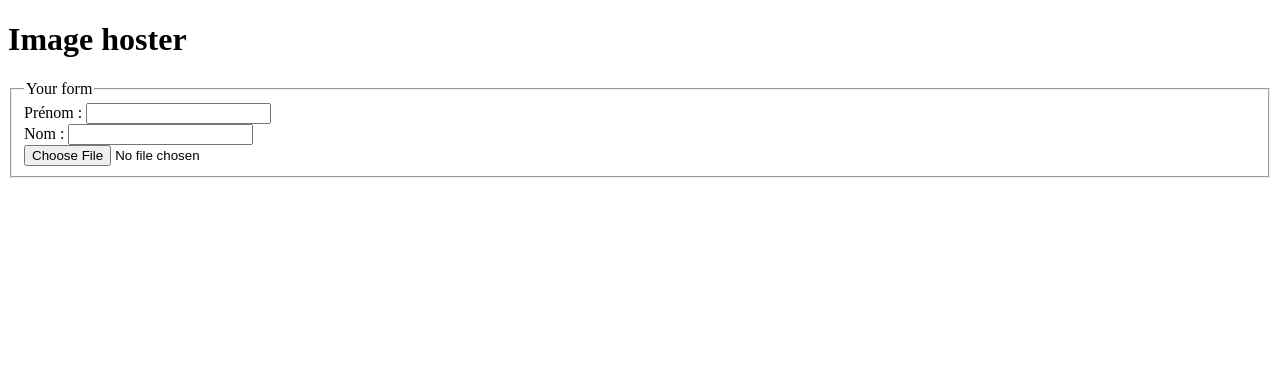
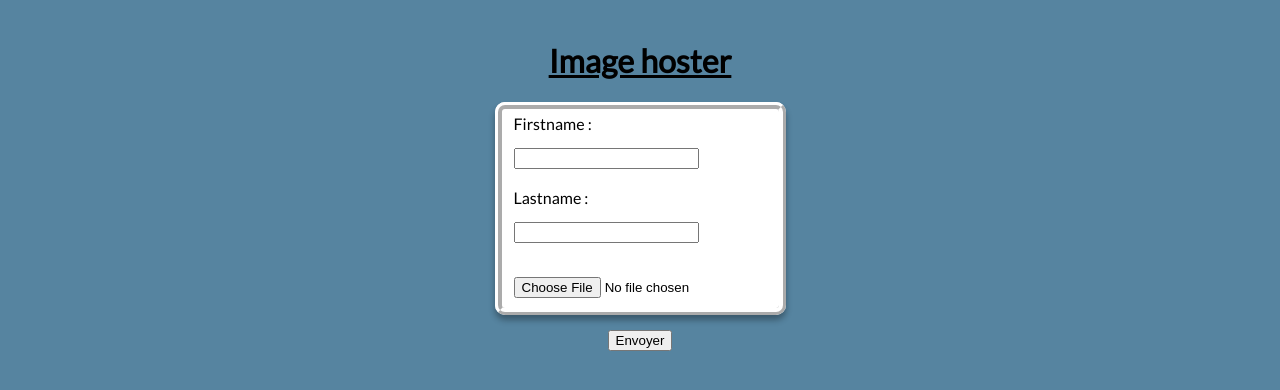
Before and after one commit to ryu-75/image-hoster, a PHP site: page / in a window 1280 px wide. Shown: the top 390 px of the page. Run offline with PHP 8.4, Linux system fonts and the light colour scheme.

Commit message:
add style css

```diff
--- a/index.php
+++ b/index.php
@@ -3,25 +3,80 @@
     <head>
         <meta charset="utf-8">
         <meta name="viewport" content="width-viewport=width initial-scale=1.0">
-        <link href="./css">
+        <link href="./css/style.css">
         <title>Image hoster</title>
+        <style>
+            @import url('https://fonts.googleapis.com/css2?family=Lato&display=swap');
+
+            body {
+                font-family: 'Lato', sans-serif;
+                width: 50%;
+                height: 100%;
+                background-color: rgba(86, 132, 160, 1);
+                display: inline;
+            }
+
+            .title {
+                text-align: center;
+                text-decoration: underline;
+
+            }
+
+
+            form {
+                display: flex;
+                align-items: center;
+                justify-content: center;
+
+            }
+
+            fieldset {
+                border : 2mm ridge white;
+                border-radius: 10px;
+                color: black;
+                background-color: white;
+                box-shadow: 0px 5px 6px rgba(0, 0, 0, 0.33)
+            }
+
+            input {
+                display: flex;
+                justify-content: center;
+            }
+
+            input, .button {
+                margin-top: 15px
+            }
+
+            .button {
+                display: flex;
+                justify-content: center;
+            }
+
+
+        </style>
     </head>
 <body>
-    <h1>Image hoster</h1>
+    <div class="container">
+        <h1 class="title">Image hoster</h1>
         <form method="POST" action="uploads/" enctype="multipart/form-data">
+            <div>
                 <fieldset>
-            <legend>Your form</legend>
 
-                <label for="firstname">Prénom :
+                        <label for="firstname">Firstname :
                             <input type="text" id="firstname" name="firsname"><br />
                         </label>
 
-                <label for="lastname">Nom :
+                        <label for="lastname">Lastname :
                             <input type="text" id="lastname" name="lastname"><br />
                         </label>
 
                         <input type="file" name="image">
                 </fieldset>
+            </div>
         </form>
+        <div class="button">
+            <button type="submit">Envoyer</button>
+        </div>
+    </div>
 </body>
 </html>
```
Lines whose indentation alone changed are shown as unchanged.
